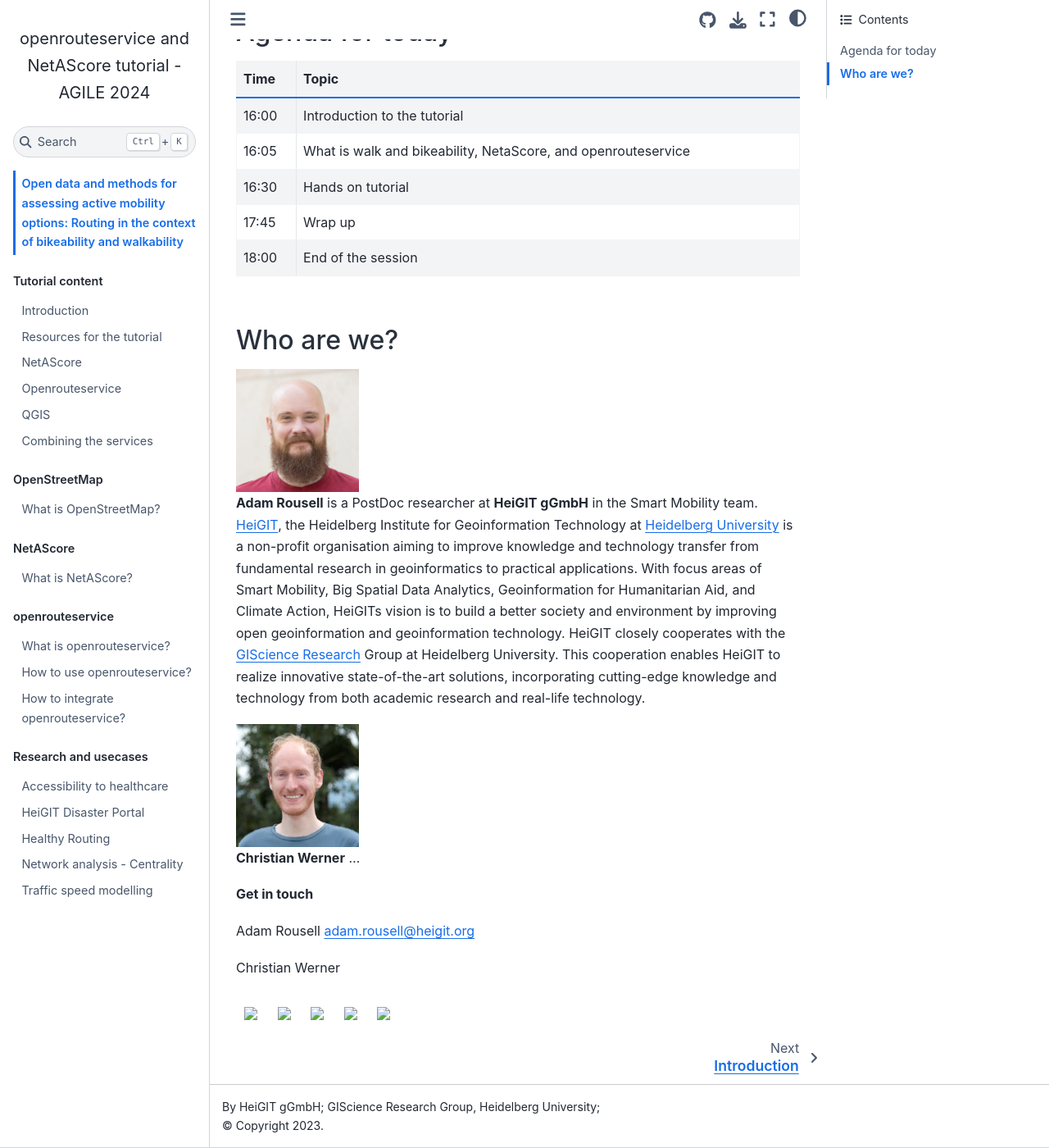
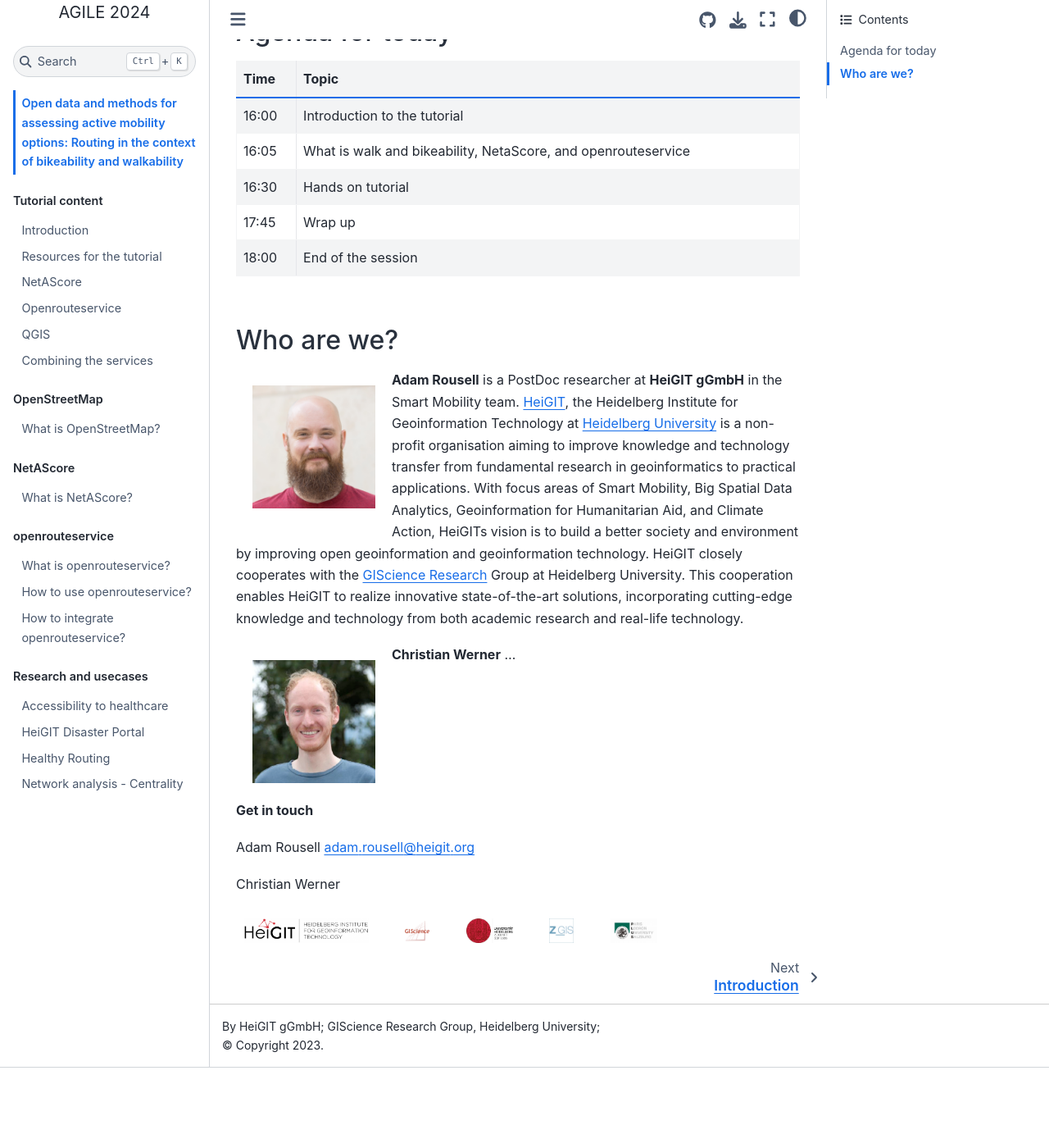
Before and after one commit to GIScience/ors-netascore-workshop-agile-24, a Jupyter Book: the page built from intro.md, in a window 1280 px wide and 1400 px high, scrolled down 623 px. Shown: the whole window at 82% size. Built offline with Jupyter Book 1.0.4 settings and Sphinx 7.4.7 and the Sphinx Book theme 1.1.4, drawn with Linux system fonts in a browser that asks for light colours; after the commit the page ends 1925 px from its top, so only the background shows below that.

Commit message:
Updated some styling

````diff
--- /dev/null
+++ b/_static/style.css
@@ -0,0 +1,24 @@
+.banner-logo {
+    padding: 10px;
+    background-color: #FFFFFF;
+    height: 150px;
+    margin-bottom: 20px;
+}
+
+.organiser-profile-photo {
+    float: left;
+    margin: 20px;
+    height: 150px;
+}
+
+.footer-logo {
+    margin-right: 20px;
+    height: 50px;
+    background-color: #FFFFFF;
+    padding: 10px;
+}
+
+.float-left {
+    float: left;
+    margin: 20px;
+}
--- a/_toc.yml
+++ b/_toc.yml
@@ -48,4 +48,3 @@
     - file: openrouteservice/usecases/disaster_portal
     - file: openrouteservice/usecases/green_routing
     - file: openrouteservice/research/centrality
-    - file: openrouteservice/research/traffic_speed
--- a/intro.md
+++ b/intro.md
@@ -27,7 +27,11 @@
 
 ## Who are we?
 
-<img src="./img/rousell.png" height="150" style=" float: left; margin: 20px" />
+
+```{image} ./img/rousell.png
+:alt: Adam Rousell
+:class: organiser-profile-photo
+```
 
 **Adam Rousell** is a PostDoc researcher at **HeiGIT gGmbH** in the Smart Mobility team. [HeiGIT](https://heigit.org),
 the Heidelberg Institute for Geoinformation Technology at [Heidelberg University](https://uni-heidelberg.de) is a
@@ -41,7 +45,10 @@
 
 <div style="clear: both"></div>
 
-<img src="./img/werner.png" height="150" style=" float: left; margin: 20px" />
+```{image} ./img/werner.png
+:alt: Christian Werner
+:class: organiser-profile-photo
+```
 
 **Christian Werner** ...
 
@@ -55,10 +62,28 @@
 
 Christian Werner
 
-<div style="background-color: #FFFFFF; padding: 10px">
-    <img src="./img/heigit_logo.png" height="50px" style="margin-right: 20px" />
-    <img src="./img/giscience_logo.png" height="50px" style="margin-right: 20px" />
-    <img src="./img/uhei_logo.png" height="50px" style="margin-right: 20px" />
-    <img src="./img/zgis_logo.png" height="50px" style="margin-right: 20px" />
-    <img src="./img/salzburg_logo.png" height="50px" style="margin-right: 20px" />
-</div>
+
+```{image} ./img/heigit_logo.png
+:alt: HeiGIT logo
+:class: footer-logo
+```
+
+```{image} ./img/giscience_logo.png
+:alt: GIScience logo
+:class: footer-logo
+```
+
+```{image} ./img/uhei_logo.png
+:alt: UHEI logo
+:class: footer-logo
+```
+
+```{image} ./img/zgis_logo.png
+:alt: Z_GIS logo
+:class: footer-logo
+```
+
+```{image} ./img/salzburg_logo.png
+:alt: Salzburg logo
+:class: footer-logo
+```
````
Also changed, not shown: openrouteservice/01_what.md (+25 -6 lines), openrouteservice/research/centrality.md (+1 -1 lines), openrouteservice/research/traffic_speed.md (deleted, +0 -8 lines), openstreetmap/intro.md (+6 -1 lines).
